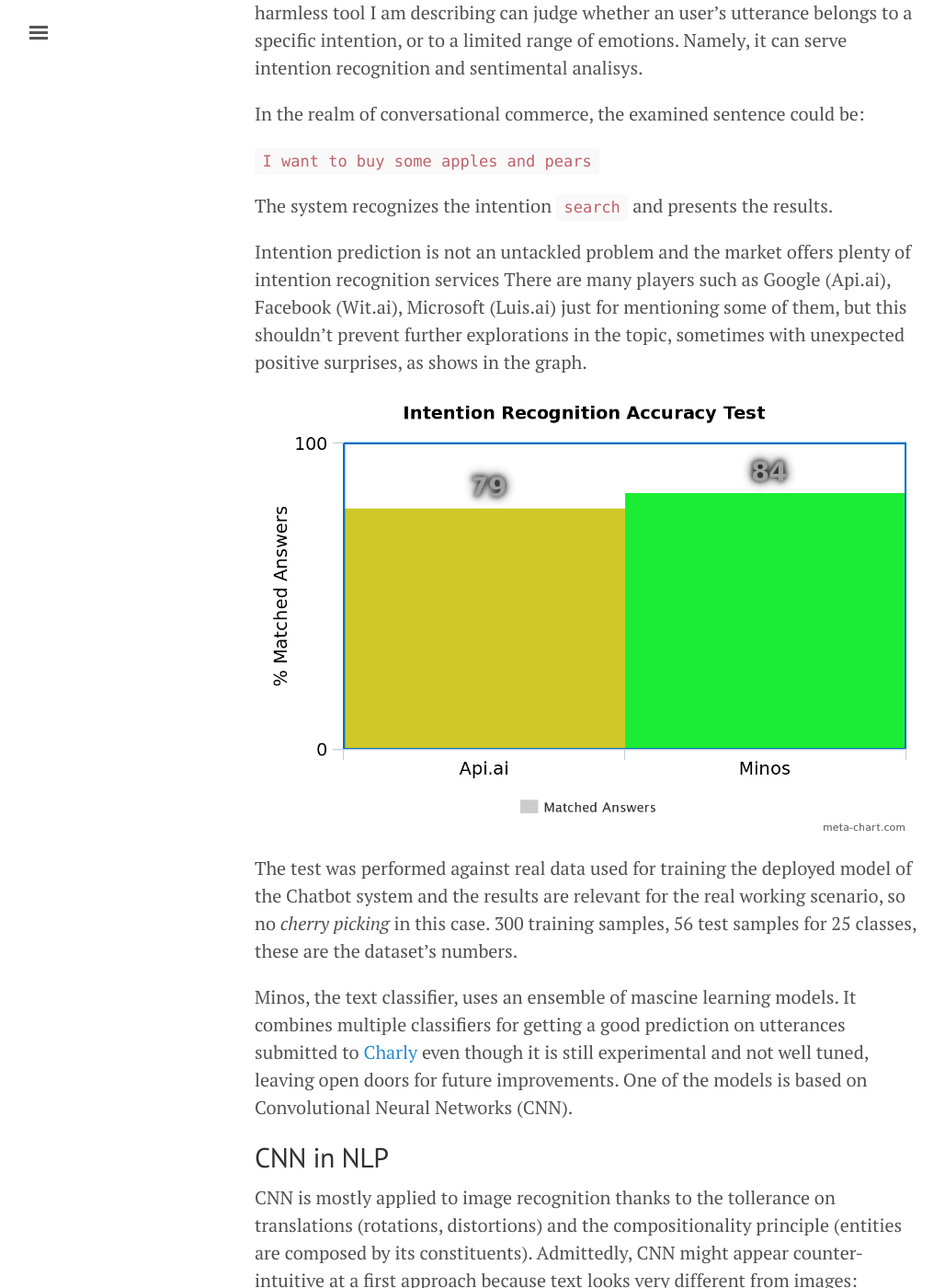
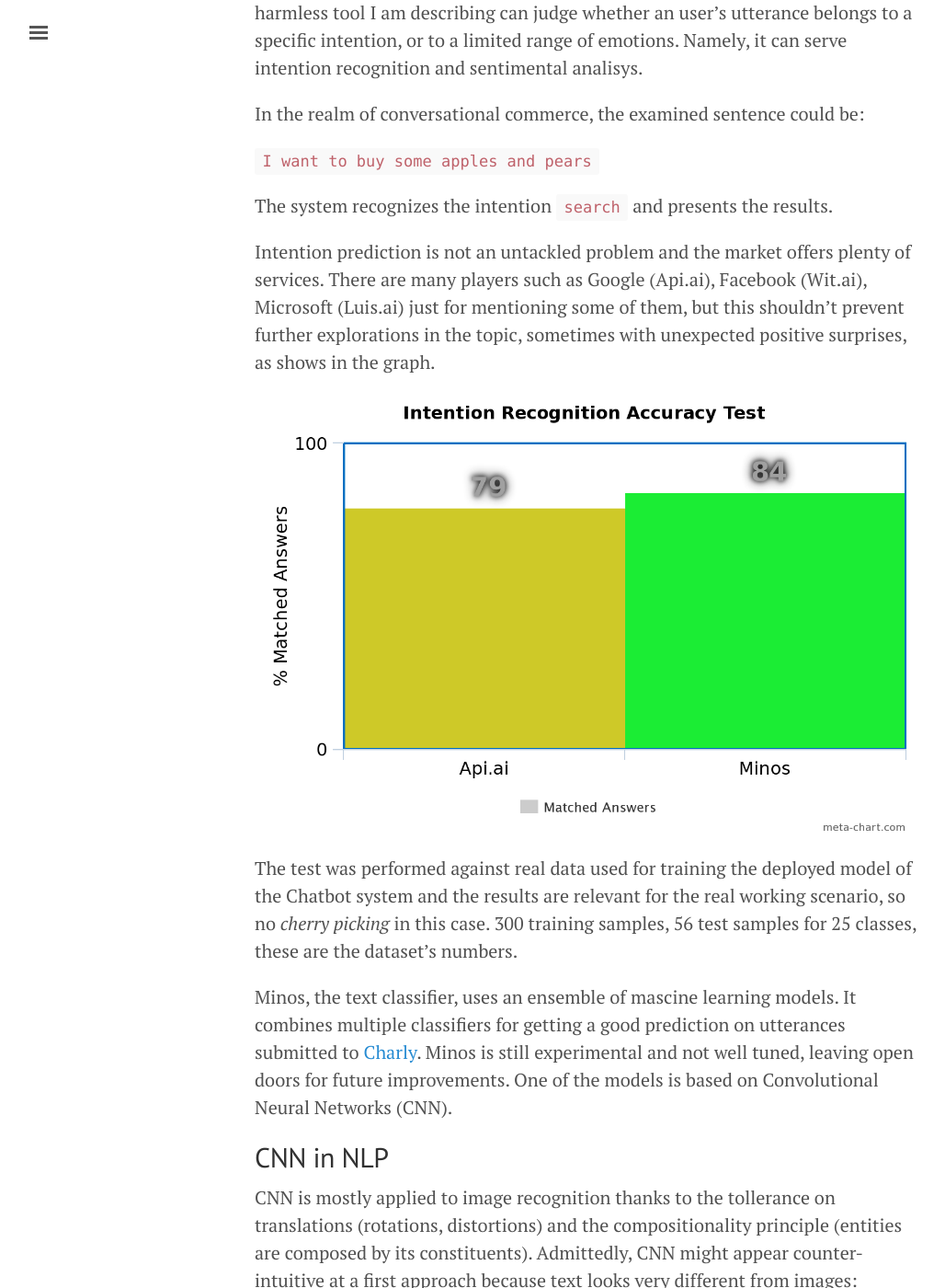
Before and after one commit to gfrison/gfrison.github.io, a Jekyll site: the page built from _posts/2017-09-01-deeplearning-in-text-classification.md, in a window 1280 px wide and 1400 px high, scrolled down 383 px. Shown: the whole window at 92% size, without its empty margins (3-1031 px from the left). Built offline with Jekyll 4.4.1, drawn with Linux system fonts in a browser that asks for light colours.

Commit message:
Update 2017-09-01-deeplearning-in-text-classification.md

```diff
--- a/_posts/2017-09-01-deeplearning-in-text-classification.md
+++ b/_posts/2017-09-01-deeplearning-in-text-classification.md
@@ -16,7 +16,7 @@ In the realm of conversational commerce, the examined sentence could be:
 
 The system recognizes the intention `search` and presents the results.
 
-Intention prediction is not an untackled problem and the market offers plenty of intention recognition services
+Intention prediction is not an untackled problem and the market offers plenty of services.
 There are many players such as Google (Api.ai), Facebook (Wit.ai), Microsoft (Luis.ai) just for mentioning some of them,
 but this shouldn't prevent further explorations in the topic, sometimes with unexpected positive surprises, as shows in the graph.
 
@@ -24,7 +24,7 @@ but this shouldn't prevent further explorations in the topic, sometimes with une
 
 The test was performed against real data used for training the deployed model of the Chatbot system and the results are relevant for the real working scenario, so no _cherry picking_ in this case. 300 training samples, 56 test samples for 25 classes, these are the dataset's numbers.
 
-Minos, the text classifier, uses an ensemble of mascine learning models. It combines multiple classifiers for getting a good prediction on utterances submitted to [Charly](https://www.facebook.com/charlygrocery/) even though it is still experimental and not well tuned, leaving open doors for future improvements.
+Minos, the text classifier, uses an ensemble of mascine learning models. It combines multiple classifiers for getting a good prediction on utterances submitted to [Charly](https://www.facebook.com/charlygrocery/). Minos is still experimental and not well tuned, leaving open doors for future improvements.
 One of the models is based on Convolutional Neural Networks (CNN).
 
 ## CNN in NLP
```
